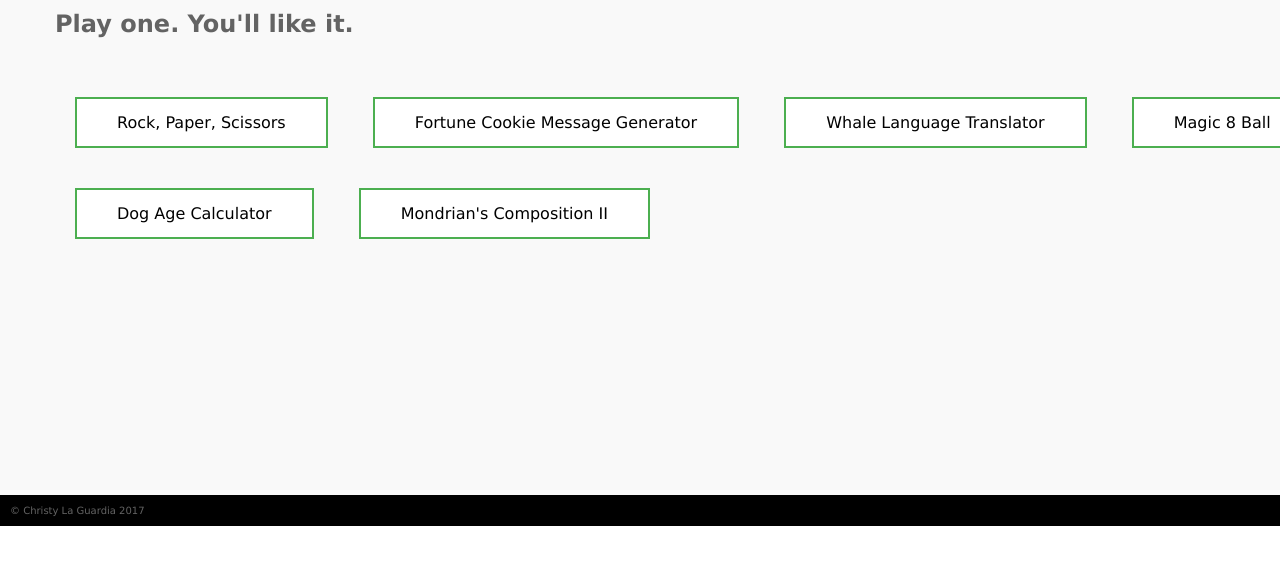
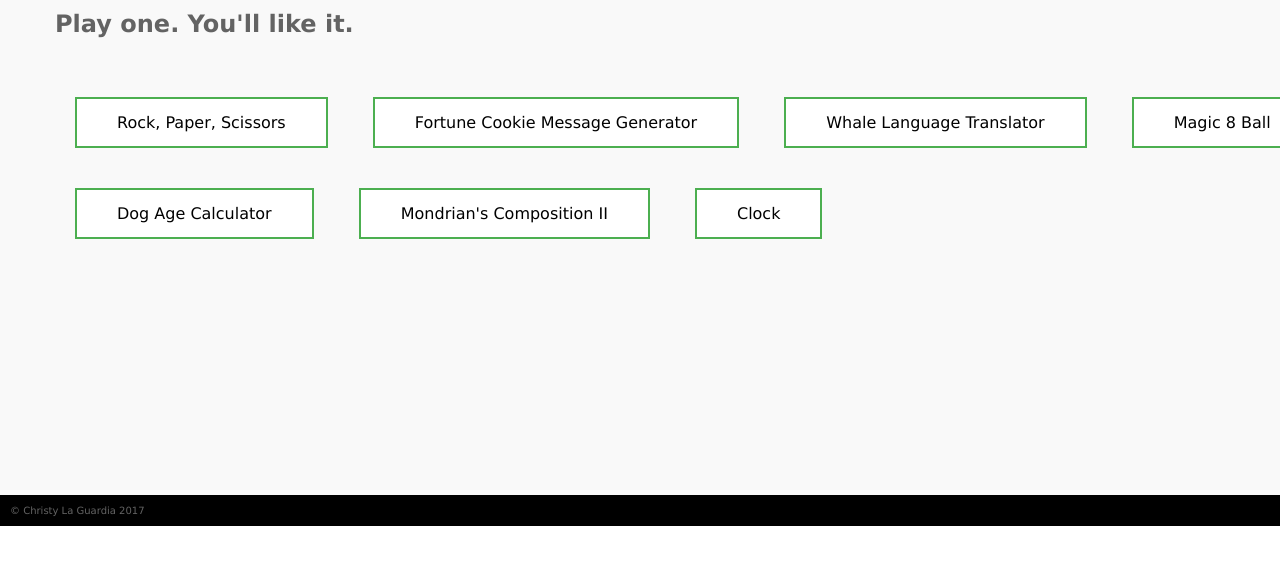
Before and after one commit to christylaguardia-student/games, a plain HTML site: page index.html in a window 1280 px wide. Shown: the part 165-730 px from the top of the page. Drawn offline with Linux system fonts and the light colour scheme.

Commit message:
Add clock to menu

```diff
--- a/index.html
+++ b/index.html
@@ -23,7 +23,7 @@
           <a href="magiceightball.html" class="button">Magic 8 Ball</a>
           <a href="dogyears.html" class="button">Dog Age Calculator</a>
           <a href="mondrian.html" class="button">Mondrian's Composition II</a>
-          <!-- <a href="" class="button">Game</a> -->
+          <a href="clock.html" class="button">Clock</a>
         </div>
 
         <footer>
```
